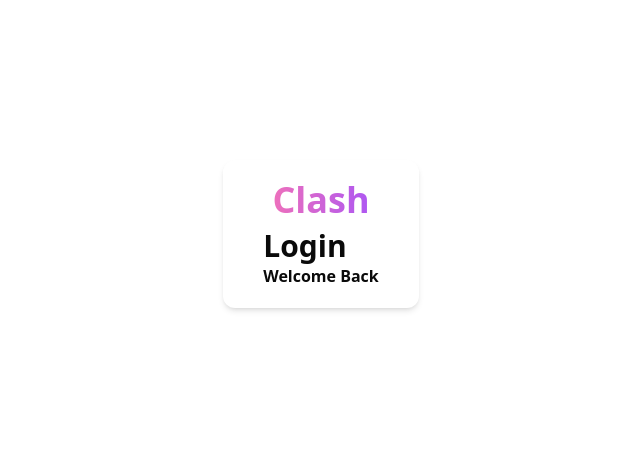
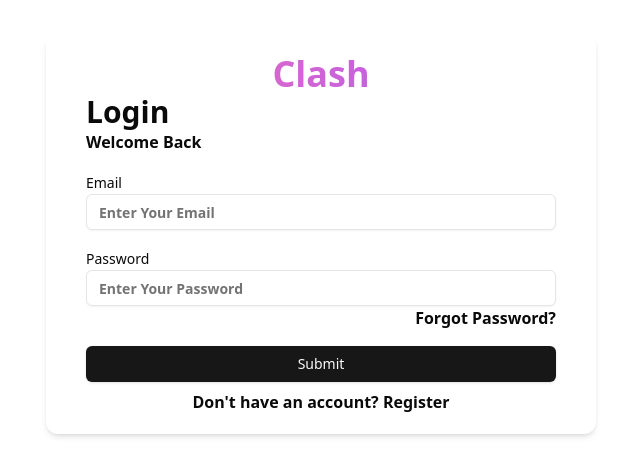
Before and after one commit to Gourav830/Clash, a Next.js app in the folder front-end/: page /login in a window 1280 px wide. Shown: the part 166-642 px from the top of the page, without its empty margins (319-959 px from the left). Built offline with nearby package versions, Linux system fonts and the light colour scheme.

Commit message:
Add NotFound page, input and label components, and update login form

```diff
--- a/front-end/package.json
+++ b/front-end/package.json
@@ -9,6 +9,7 @@
     "lint": "next lint"
   },
   "dependencies": {
+    "@radix-ui/react-label": "^2.1.0",
     "@radix-ui/react-slot": "^1.1.0",
     "class-variance-authority": "^0.7.0",
     "clsx": "^2.1.1",
--- a/front-end/src/app/login/page.tsx
+++ b/front-end/src/app/login/page.tsx
@@ -1,14 +1,37 @@
+
+import { Button } from '@/components/ui/button';
+import { Input } from '@/components/ui/input';
+import { Label } from '@/components/ui/label';
+import Link from 'next/link';
 import React from 'react';
 
 const Page = () => {
     return (
         <div className='flex justify-center items-center h-screen font-bold'>
-            <div className='w-[550]px bg-white rounded-xl px-10 shadow-md py-5'>
+            <div className='w-[550px] bg-white rounded-xl px-10 shadow-md py-5'>
             <h1 className=" text-4xl md:text-4xl lg:text-4xl font-extrabold bg-gradient-to-r text-center from-pink-400 to bg-purple-500 text-transparent bg-clip-text">
           Clash
         </h1>
-            <h1 className='text-3xl font-bold mt-2'> Login </h1>
+            <h1 className='text-3xl font-bold '> Login </h1>
             <p>Welcome Back</p>
+
+                <form action="">
+                    <div className='mt-4'>
+                        <Label htmlFor='email' >Email</Label>
+                        <Input id='email' name='email' placeholder='Enter Your Email' type='email' />
+                    </div>
+                    <div className='mt-4'>
+                        <Label htmlFor='Password' >Password</Label>
+                        <Input id='Password' name='password' placeholder='Enter Your Password' type='password' />
+                  <div className="text-right font-bold">  <Link href="forget-password text-right"> Forgot Password?</Link></div>
+                    </div>
+
+                    <div className='mt-4'>
+                        <Button className='w-full'>Submit</Button>
+                    </div>
+                </form>
+                    <p className='text-center mt-2'> Don't have an account? <Link href='/register'>Register</Link></p>
+
             </div>
             </div>
     );
--- /dev/null
+++ b/front-end/src/app/not-found.tsx
@@ -0,0 +1,13 @@
+import { Button } from '@/components/ui/button'
+import Image from 'next/image'
+import Link from 'next/link'
+
+export default function NotFound() {
+  return (
+    <div  className='h-screen  flex justify-center  items-center flex-col'>
+        <Image src='/error1.svg' width={400} height={400} alt = 'error_image' />
+
+<Link href="/"><Button>Return Home</Button></Link>
+    </div>
+  )
+}
--- /dev/null
+++ b/front-end/src/components/ui/input.tsx
@@ -0,0 +1,22 @@
+import * as React from "react"
+
+import { cn } from "@/lib/utils"
+
+const Input = React.forwardRef<HTMLInputElement, React.ComponentProps<"input">>(
+  ({ className, type, ...props }, ref) => {
+    return (
+      <input
+        type={type}
+        className={cn(
+          "flex h-9 w-full rounded-md border border-input bg-transparent px-3 py-1 text-base shadow-sm transition-colors file:border-0 file:bg-transparent file:text-sm file:font-medium file:text-foreground placeholder:text-muted-foreground focus-visible:outline-none focus-visible:ring-1 focus-visible:ring-ring disabled:cursor-not-allowed disabled:opacity-50 md:text-sm",
+          className
+        )}
+        ref={ref}
+        {...props}
+      />
+    )
+  }
+)
+Input.displayName = "Input"
+
+export { Input }
--- /dev/null
+++ b/front-end/src/components/ui/label.tsx
@@ -0,0 +1,26 @@
+"use client"
+
+import * as React from "react"
+import * as LabelPrimitive from "@radix-ui/react-label"
+import { cva, type VariantProps } from "class-variance-authority"
+
+import { cn } from "@/lib/utils"
+
+const labelVariants = cva(
+  "text-sm font-medium leading-none peer-disabled:cursor-not-allowed peer-disabled:opacity-70"
+)
+
+const Label = React.forwardRef<
+  React.ElementRef<typeof LabelPrimitive.Root>,
+  React.ComponentPropsWithoutRef<typeof LabelPrimitive.Root> &
+    VariantProps<typeof labelVariants>
+>(({ className, ...props }, ref) => (
+  <LabelPrimitive.Root
+    ref={ref}
+    className={cn(labelVariants(), className)}
+    {...props}
+  />
+))
+Label.displayName = LabelPrimitive.Root.displayName
+
+export { Label }
```
Also changed, not shown: front-end/public/error1.svg (added), 1 other file (tests, documents, lock files or other folders).
